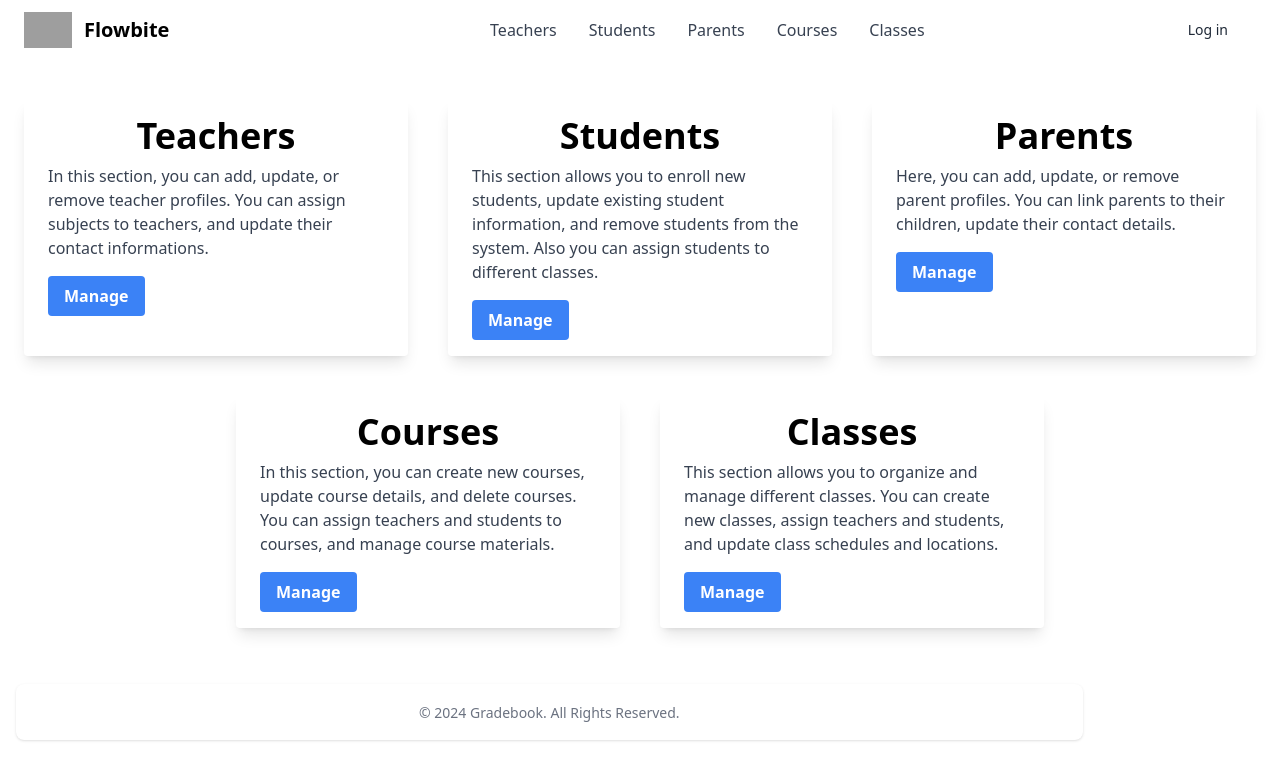
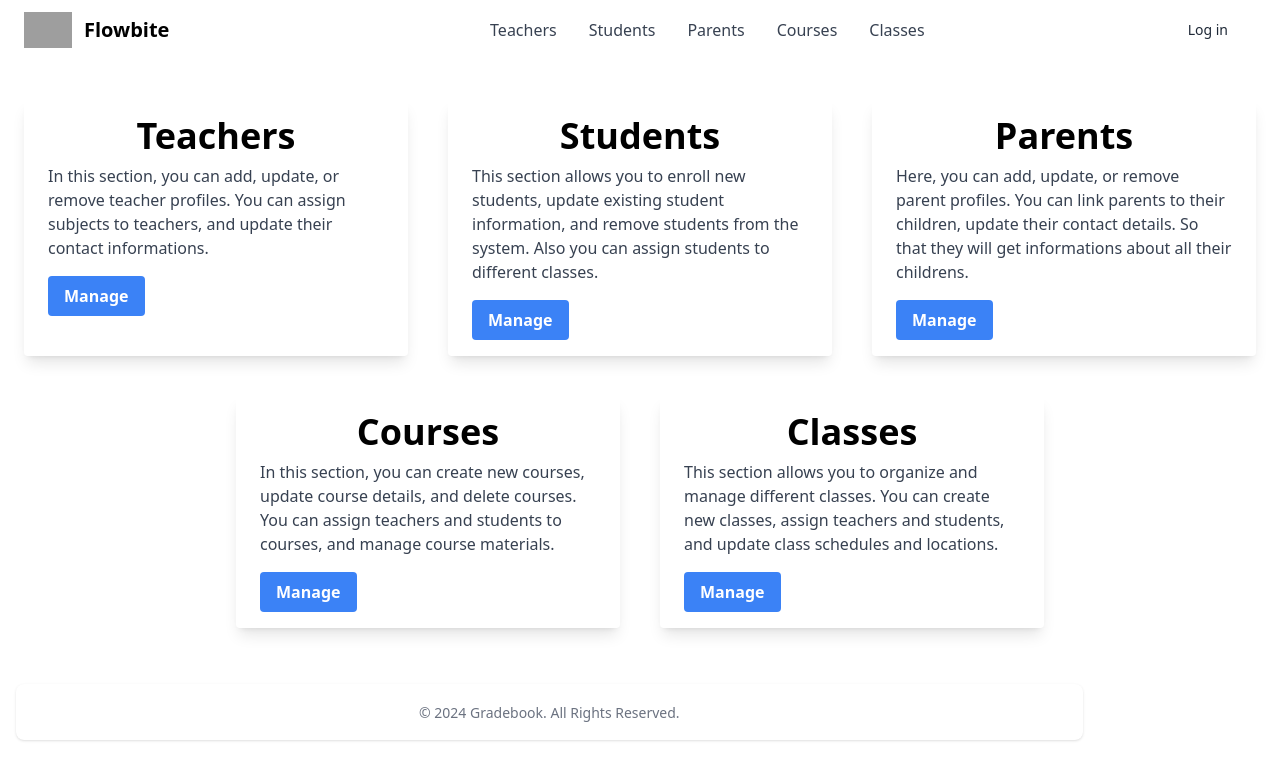
Before and after one commit to JakJaj/Gradebook, a React (Vite) app in the folder frontend/: page / in a window 1280 px wide. Shown: the top 780 px of the page. Built offline with nearby package versions, Linux system fonts and the light colour scheme; grey boxes are pictures that could not be loaded.

Commit message:
remove unneccesary page link

```diff
--- a/frontend/src/components/pages/admin/content.ts
+++ b/frontend/src/components/pages/admin/content.ts
@@ -9,7 +9,7 @@ const textContent = [
     },
     {
         title: "Parents",
-        description : "Here, you can add, update, or remove parent profiles. You can link parents to their children, update their contact details."
+        description : "Here, you can add, update, or remove parent profiles. You can link parents to their children, update their contact details. So that they will get informations about all their childrens. "
     },
     {
         title: "Courses",
```
